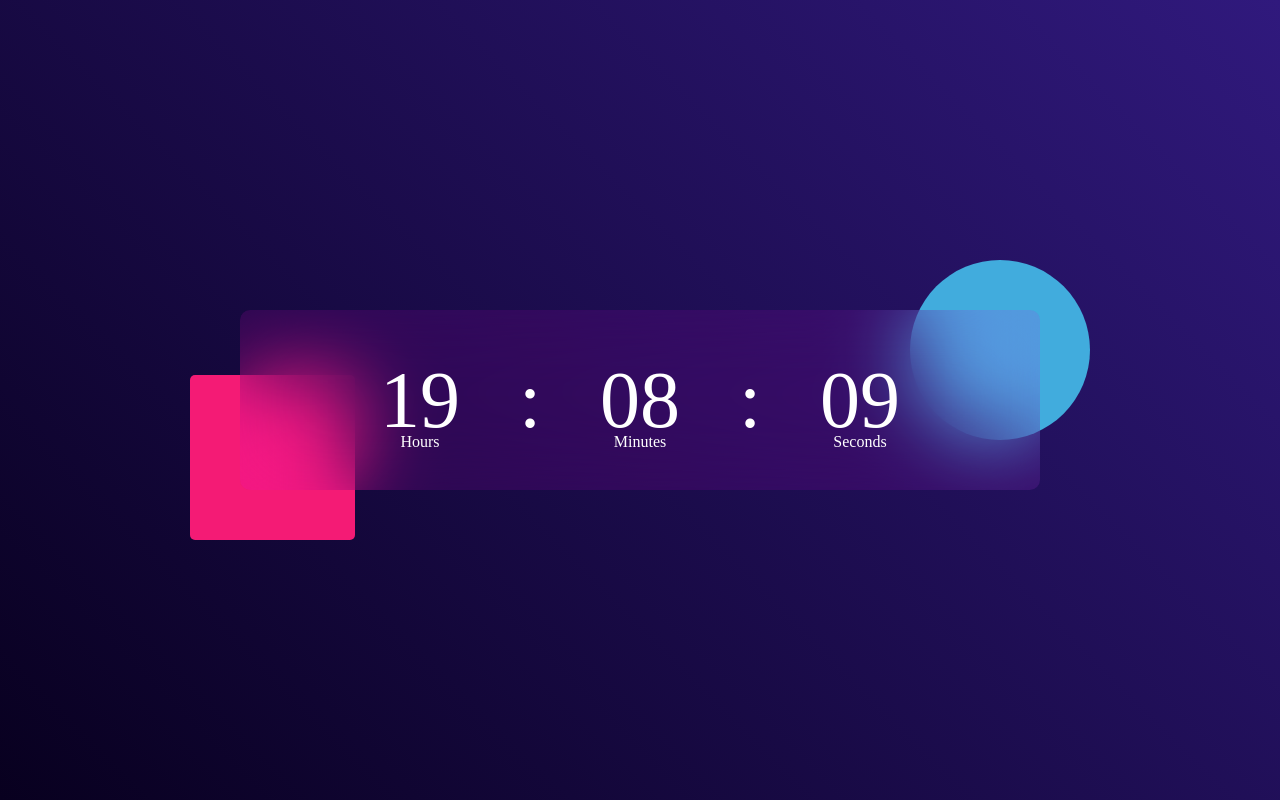
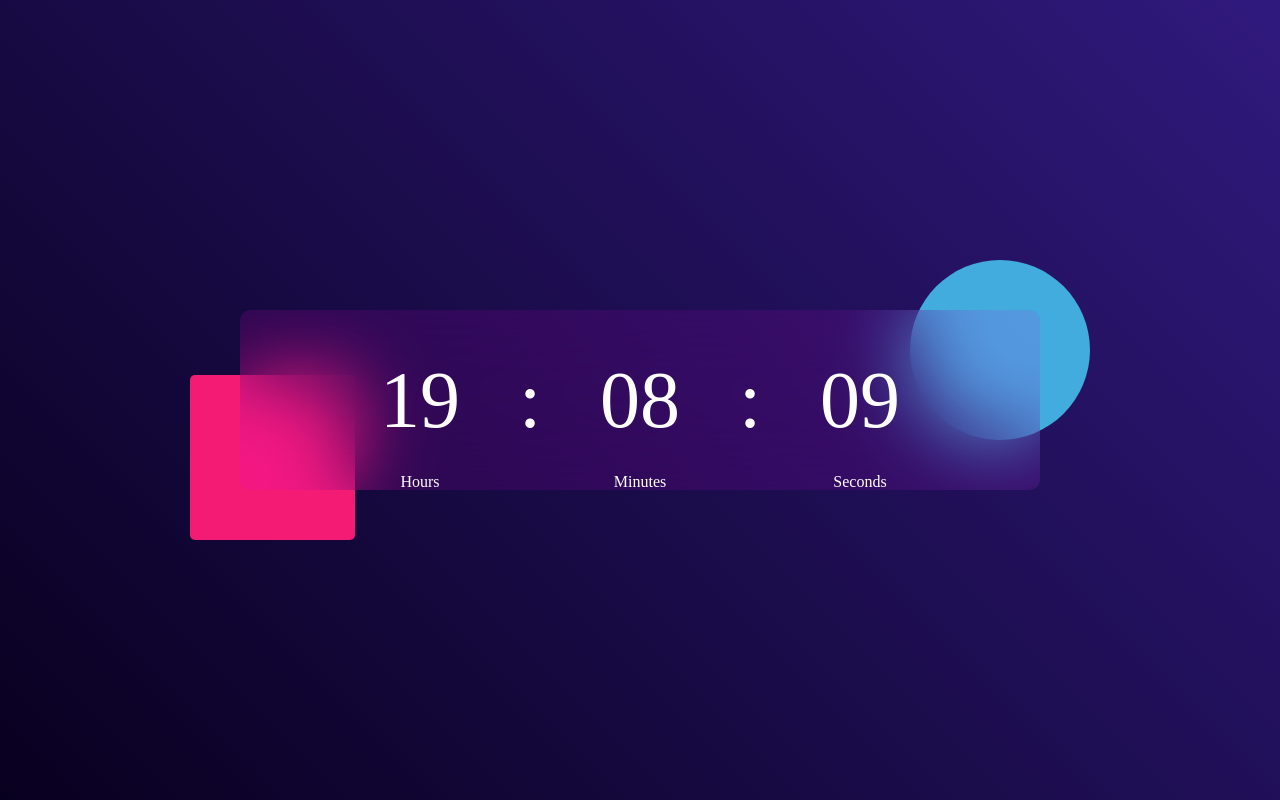
Before and after one commit to massablaise/ideal-parakeet, a plain HTML site: page index.html in a window 1280 px wide. Drawn offline with Linux system fonts and the light colour scheme.

Commit message:
Update style.css

```diff
--- a/style.css
+++ b/style.css
@@ -70,6 +70,7 @@
     position: absolute;
     bottom: -5px;
     left: 50%;
+    top: 130%;
     transform: translateX(-50%);
 }
 
```
